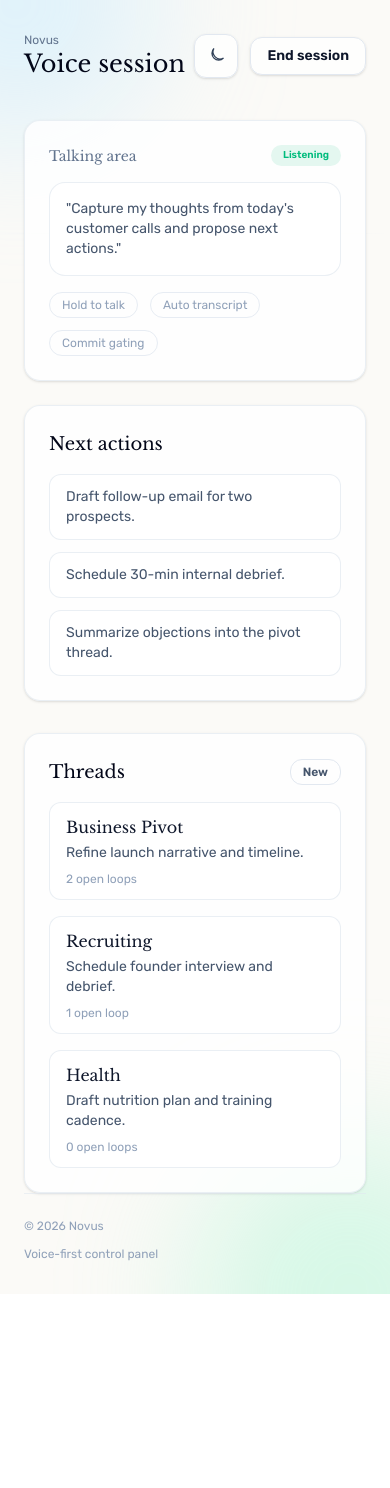
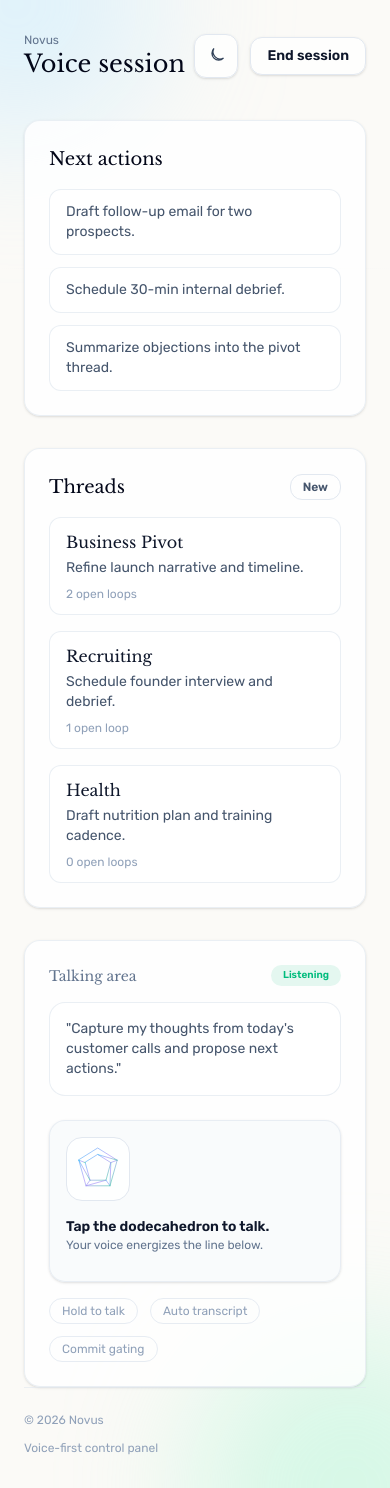
Before and after one commit to cleinad/orchard, a Next.js app in the folder frontend/: page /home in a window 390 px wide. Before the commit the page ends 1294 px from the top, so only its background shows below. Built offline with nearby package versions, Linux system fonts and the light colour scheme.

Commit message:
microphone effect

```diff
--- a/frontend/app/home/page.tsx
+++ b/frontend/app/home/page.tsx
@@ -1,4 +1,296 @@
+"use client";
+
+import { useCallback, useEffect, useRef, useState } from 'react';
+
 import ThemeToggle from '@/app/components/ThemeToggle';
+
+type MicStatus = 'idle' | 'listening' | 'blocked' | 'error';
+
+function MicDodecahedron() {
+  return (
+    <svg viewBox="0 0 120 120" className="h-12 w-12">
+      <defs>
+        <linearGradient id="micDodecaStroke" x1="0" y1="0" x2="1" y2="1">
+          <stop offset="0%" stopColor="#38bdf8" />
+          <stop offset="50%" stopColor="#a78bfa" />
+          <stop offset="100%" stopColor="#34d399" />
+        </linearGradient>
+      </defs>
+      <g
+        fill="none"
+        stroke="url(#micDodecaStroke)"
+        strokeWidth="1.6"
+        strokeLinecap="round"
+        strokeLinejoin="round"
+      >
+        <polygon points="60,8 108,38 90,102 30,102 12,38" />
+        <polygon points="60,24 92,44 80,88 40,88 28,44" />
+        <line x1="60" y1="8" x2="60" y2="24" />
+        <line x1="108" y1="38" x2="92" y2="44" />
+        <line x1="90" y1="102" x2="80" y2="88" />
+        <line x1="30" y1="102" x2="40" y2="88" />
+        <line x1="12" y1="38" x2="28" y2="44" />
+        <line x1="60" y1="24" x2="108" y2="38" />
+        <line x1="92" y1="44" x2="90" y2="102" />
+        <line x1="80" y1="88" x2="30" y2="102" />
+        <line x1="40" y1="88" x2="12" y2="38" />
+      </g>
+    </svg>
+  );
+}
+
+function MicVisualizer() {
+  const [active, setActive] = useState(false);
+  const [status, setStatus] = useState<MicStatus>('idle');
+  const [errorMessage, setErrorMessage] = useState<string | null>(null);
+  const lineRef = useRef<SVGPolylineElement | null>(null);
+  const glowRef = useRef<SVGPolylineElement | null>(null);
+  const visualRef = useRef<HTMLDivElement | null>(null);
+  const analyserRef = useRef<AnalyserNode | null>(null);
+  const dataRef = useRef<Uint8Array | null>(null);
+  const audioContextRef = useRef<AudioContext | null>(null);
+  const streamRef = useRef<MediaStream | null>(null);
+  const rafRef = useRef<number | null>(null);
+  const phaseRef = useRef(0);
+
+  const stopMic = useCallback(() => {
+    if (rafRef.current) {
+      cancelAnimationFrame(rafRef.current);
+      rafRef.current = null;
+    }
+    if (audioContextRef.current) {
+      audioContextRef.current.close();
+      audioContextRef.current = null;
+    }
+    if (streamRef.current) {
+      streamRef.current.getTracks().forEach((track) => track.stop());
+      streamRef.current = null;
+    }
+    analyserRef.current = null;
+    dataRef.current = null;
+    setActive(false);
+    setStatus('idle');
+    if (visualRef.current) {
+      visualRef.current.style.setProperty('--mic-glow', '0');
+    }
+  }, []);
+
+  const animateLine = useCallback(() => {
+    const analyser = analyserRef.current;
+    const data = dataRef.current;
+    const line = lineRef.current;
+    const glow = glowRef.current;
+    const visual = visualRef.current;
+    if (!analyser || !data || !line || !glow || !visual) {
+      return;
+    }
+
+    analyser.getByteTimeDomainData(data);
+    let sum = 0;
+    for (let i = 0; i < data.length; i += 1) {
+      const value = (data[i] - 128) / 128;
+      sum += value * value;
+    }
+    const rms = Math.sqrt(sum / data.length);
+    const intensity = Math.min(1, rms * 3.2);
+    const baseAmplitude = 6 + intensity * 18;
+    const width = 240;
+    const height = 60;
+    const mid = height / 2;
+    const segments = 48;
+    phaseRef.current += 0.08 + intensity * 0.18;
+
+    const points: string[] = [];
+    for (let i = 0; i <= segments; i += 1) {
+      const t = i / segments;
+      const wave =
+        Math.sin(t * Math.PI * 4 + phaseRef.current) +
+        0.55 * Math.sin(t * Math.PI * 9 - phaseRef.current * 1.2);
+      const falloff = Math.sin(Math.PI * t);
+      const y = mid + wave * baseAmplitude * falloff;
+      const x = t * width;
+      points.push(`${x.toFixed(1)},${y.toFixed(1)}`);
+    }
+
+    const pointString = points.join(' ');
+    line.setAttribute('points', pointString);
+    glow.setAttribute('points', pointString);
+    visual.style.setProperty('--mic-glow', (0.18 + intensity * 0.75).toFixed(2));
+
+    rafRef.current = requestAnimationFrame(animateLine);
+  }, []);
+
+  const startMic = useCallback(async () => {
+    if (!navigator.mediaDevices?.getUserMedia) {
+      setStatus('error');
+      setErrorMessage('Microphone access is not supported in this browser.');
+      return;
+    }
+
+    try {
+      const stream = await navigator.mediaDevices.getUserMedia({ audio: true });
+      const AudioContextConstructor =
+        window.AudioContext ||
+        (window as typeof window & { webkitAudioContext?: typeof AudioContext })
+          .webkitAudioContext;
+      if (!AudioContextConstructor) {
+        setStatus('error');
+        setErrorMessage('Audio context is unavailable in this browser.');
+        return;
+      }
+      const audioContext = new AudioContextConstructor();
+      if (audioContext.state === 'suspended') {
+        await audioContext.resume();
+      }
+      const analyser = audioContext.createAnalyser();
+      analyser.fftSize = 1024;
+      analyser.smoothingTimeConstant = 0.85;
+
+      const source = audioContext.createMediaStreamSource(stream);
+      source.connect(analyser);
+
+      const data = new Uint8Array(analyser.fftSize);
+      analyserRef.current = analyser;
+      dataRef.current = data;
+      audioContextRef.current = audioContext;
+      streamRef.current = stream;
+      setActive(true);
+      setStatus('listening');
+      setErrorMessage(null);
+
+      rafRef.current = requestAnimationFrame(animateLine);
+    } catch (error) {
+      setStatus('blocked');
+      setErrorMessage('Microphone permission was denied.');
+    }
+  }, [animateLine]);
+
+  const toggleMic = useCallback(() => {
+    if (active) {
+      stopMic();
+    } else {
+      startMic();
+    }
+  }, [active, startMic, stopMic]);
+
+  useEffect(() => {
+    return () => {
+      stopMic();
+    };
+  }, [stopMic]);
+
+  return (
+    <div className="mt-6 rounded-2xl border border-slate-200/70 bg-slate-50/80 p-4 shadow-sm dark:border-slate-800 dark:bg-slate-900/60">
+      <div className="flex flex-wrap items-center gap-4">
+        <button
+          type="button"
+          aria-pressed={active}
+          onClick={toggleMic}
+          className={`group relative flex h-16 w-16 items-center justify-center rounded-2xl border transition ${
+            active
+              ? 'border-sky-400/70 bg-sky-200/40 shadow-[0_0_24px_rgba(56,189,248,0.25)] dark:border-sky-400/70 dark:bg-sky-500/10'
+              : 'border-slate-200 bg-white/90 hover:border-slate-300 dark:border-slate-800 dark:bg-slate-950/70'
+          }`}
+        >
+          <span
+            className={`absolute inset-0 -z-10 rounded-2xl bg-gradient-to-br from-sky-300/40 via-indigo-300/30 to-emerald-300/30 opacity-0 blur-2xl transition ${
+              active ? 'opacity-100' : 'group-hover:opacity-80'
+            }`}
+          />
+          <MicDodecahedron />
+          <span className="sr-only">
+            {active ? 'Disable microphone' : 'Enable microphone'}
+          </span>
+        </button>
+
+        <div className="min-w-[200px] flex-1">
+          <p className="text-sm font-semibold text-slate-900 dark:text-slate-100">
+            {active ? 'Mic open — talk to animate.' : 'Tap the dodecahedron to talk.'}
+          </p>
+          <p className="text-xs text-slate-500 dark:text-slate-400">
+            Your voice energizes the line below.
+          </p>
+
+          <div
+            ref={visualRef}
+            className={`mt-3 overflow-hidden transition-all duration-500 ${
+              active ? 'max-h-24 opacity-100' : 'max-h-0 opacity-0'
+            }`}
+          >
+            <div className="relative h-16 w-full">
+              <svg
+                viewBox="0 0 240 60"
+                className="absolute inset-0 h-full w-full"
+                preserveAspectRatio="none"
+              >
+                <defs>
+                  <linearGradient id="micLineGradient" x1="0" y1="0" x2="1" y2="0">
+                    <stop offset="0%" stopColor="#38bdf8" />
+                    <stop offset="50%" stopColor="#a78bfa" />
+                    <stop offset="100%" stopColor="#34d399" />
+                  </linearGradient>
+                </defs>
+                <polyline
+                  ref={lineRef}
+                  className="mic-line"
+                  points="0,30 240,30"
+                />
+                <polyline
+                  ref={glowRef}
+                  className="mic-line-glow"
+                  points="0,30 240,30"
+                />
+              </svg>
+              <div className="absolute inset-0 rounded-full bg-gradient-to-r from-sky-200/20 via-white/20 to-emerald-200/20 blur-xl" />
+            </div>
+          </div>
+
+          {status === 'blocked' && (
+            <p className="mt-2 text-xs text-amber-500">
+              Microphone permission denied. Check browser settings.
+            </p>
+          )}
+          {status === 'error' && errorMessage && (
+            <p className="mt-2 text-xs text-rose-500">{errorMessage}</p>
+          )}
+        </div>
+      </div>
+
+      <style jsx>{`
+        .mic-line {
+          fill: none;
+          stroke: #94a3b8;
+          stroke-width: 1.4;
+          opacity: 0.45;
+        }
+
+        .mic-line-glow {
+          fill: none;
+          stroke: url(#micLineGradient);
+          stroke-width: 2.2;
+          stroke-dasharray: 12 10;
+          animation: mic-dash 2.8s linear infinite;
+          opacity: var(--mic-glow, 0.2);
+          filter: drop-shadow(
+            0 0 12px rgba(56, 189, 248, var(--mic-glow, 0.2))
+          );
+        }
+
+        @keyframes mic-dash {
+          to {
+            stroke-dashoffset: -44;
+          }
+        }
+
+        @media (prefers-reduced-motion: reduce) {
+          .mic-line-glow {
+            animation: none;
+          }
+        }
+      `}</style>
+    </div>
+  );
+}
 
 /**
  * Home page - protected by proxy.ts middleware
@@ -50,32 +342,6 @@ export default function HomePage() {
         <section className="mt-10 grid gap-8 lg:grid-cols-[1.1fr_0.9fr]">
           <div className="space-y-6">
             <div className="rounded-2xl border border-slate-200/70 bg-white/80 p-6 shadow-sm dark:border-slate-800 dark:bg-slate-950/70">
-              <div className="flex items-center justify-between text-xs text-slate-400">
-                <span className="font-heading text-sm text-slate-500 dark:text-slate-400">
-                  Talking area
-                </span>
-                <span className="rounded-full bg-emerald-500/10 px-3 py-1 text-[10px] font-semibold text-emerald-500">
-                  Listening
-                </span>
-              </div>
-              <div className="mt-4 rounded-2xl border border-slate-200/70 bg-white px-4 py-4 text-sm text-slate-600 dark:border-slate-800 dark:bg-slate-900/70 dark:text-slate-300">
-                "Capture my thoughts from today's customer calls and propose next
-                actions."
-              </div>
-              <div className="mt-4 flex flex-wrap gap-3 text-xs text-slate-400">
-                <span className="rounded-full border border-slate-200/80 px-3 py-1 dark:border-slate-800">
-                  Hold to talk
-                </span>
-                <span className="rounded-full border border-slate-200/80 px-3 py-1 dark:border-slate-800">
-                  Auto transcript
-                </span>
-                <span className="rounded-full border border-slate-200/80 px-3 py-1 dark:border-slate-800">
-                  Commit gating
-                </span>
-              </div>
-            </div>
-
-            <div className="rounded-2xl border border-slate-200/70 bg-white/80 p-6 shadow-sm dark:border-slate-800 dark:bg-slate-950/70">
               <h2 className="font-heading text-lg text-slate-950 dark:text-white">
                 Next actions
               </h2>
@@ -121,6 +387,35 @@ export default function HomePage() {
           </aside>
         </section>
 
+        <section className="mt-8">
+          <div className="rounded-2xl border border-slate-200/70 bg-white/80 p-6 shadow-sm dark:border-slate-800 dark:bg-slate-950/70">
+            <div className="flex items-center justify-between text-xs text-slate-400">
+              <span className="font-heading text-sm text-slate-500 dark:text-slate-400">
+                Talking area
+              </span>
+              <span className="rounded-full bg-emerald-500/10 px-3 py-1 text-[10px] font-semibold text-emerald-500">
+                Listening
+              </span>
+            </div>
+            <div className="mt-4 rounded-2xl border border-slate-200/70 bg-white px-4 py-4 text-sm text-slate-600 dark:border-slate-800 dark:bg-slate-900/70 dark:text-slate-300">
+              "Capture my thoughts from today's customer calls and propose next
+              actions."
+            </div>
+            <MicVisualizer />
+            <div className="mt-4 flex flex-wrap gap-3 text-xs text-slate-400">
+              <span className="rounded-full border border-slate-200/80 px-3 py-1 dark:border-slate-800">
+                Hold to talk
+              </span>
+              <span className="rounded-full border border-slate-200/80 px-3 py-1 dark:border-slate-800">
+                Auto transcript
+              </span>
+              <span className="rounded-full border border-slate-200/80 px-3 py-1 dark:border-slate-800">
+                Commit gating
+              </span>
+            </div>
+          </div>
+        </section>
+
         <footer className="mt-auto flex flex-col items-start justify-between gap-3 border-t border-slate-200/60 pt-6 text-xs text-slate-400 dark:border-slate-800 sm:flex-row sm:items-center">
           <span>© 2026 Novus</span>
           <span>Voice-first control panel</span>
```
Also changed, not shown: 1 other file (tests, documents, lock files or other folders).
